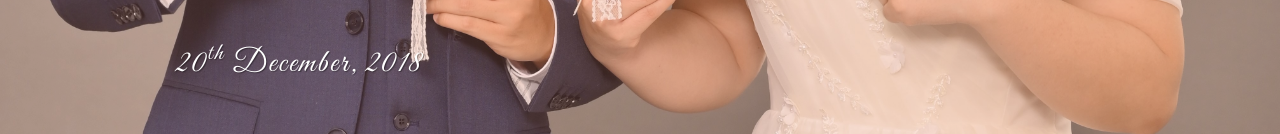
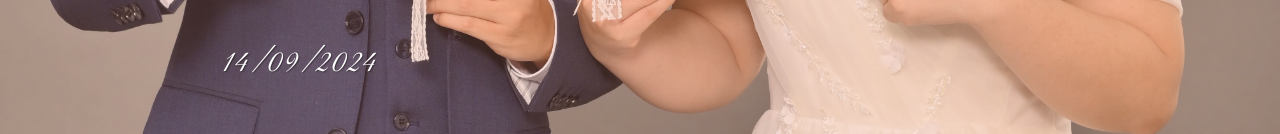
Before and after one commit to kienkemmut/kientuyetwedding.site, a plain HTML site: page index.html in a window 1280 px wide. Shown: the part 593-727 px from the top of the page. Drawn offline with Linux system fonts and the light colour scheme.

Commit message:
change date

```diff
--- a/index.html
+++ b/index.html
@@ -42,7 +42,7 @@
           <div class="ww-wedding-announcement d-flex align-items-center justify-content-start">
             <div class="container ww-announcement-container">
               <p class="ww-couple-name ww-title" data-aos="zoom-in-down" data-aos-delay="300" data-aos-duration="1000">Raymond & Susan</p><img class="img-fluid mt-1" src="images/laurel-1.png" alt="Heart" data-aos="zoom-in-down" data-aos-delay="300" data-aos-duration="1000"/>
-              <p class="h2 mt-5 ww-title" data-aos="zoom-in-down" data-aos-delay="300" data-aos-duration="1000" data-aos-offset="10">20<sup>th</sup> December, 2018</p>
+              <p class="h2 mt-5 ww-title" data-aos="zoom-in-down" data-aos-delay="300" data-aos-duration="1000" data-aos-offset="10">14/09/2024</p>
             </div>
           </div>
         </div>
```
